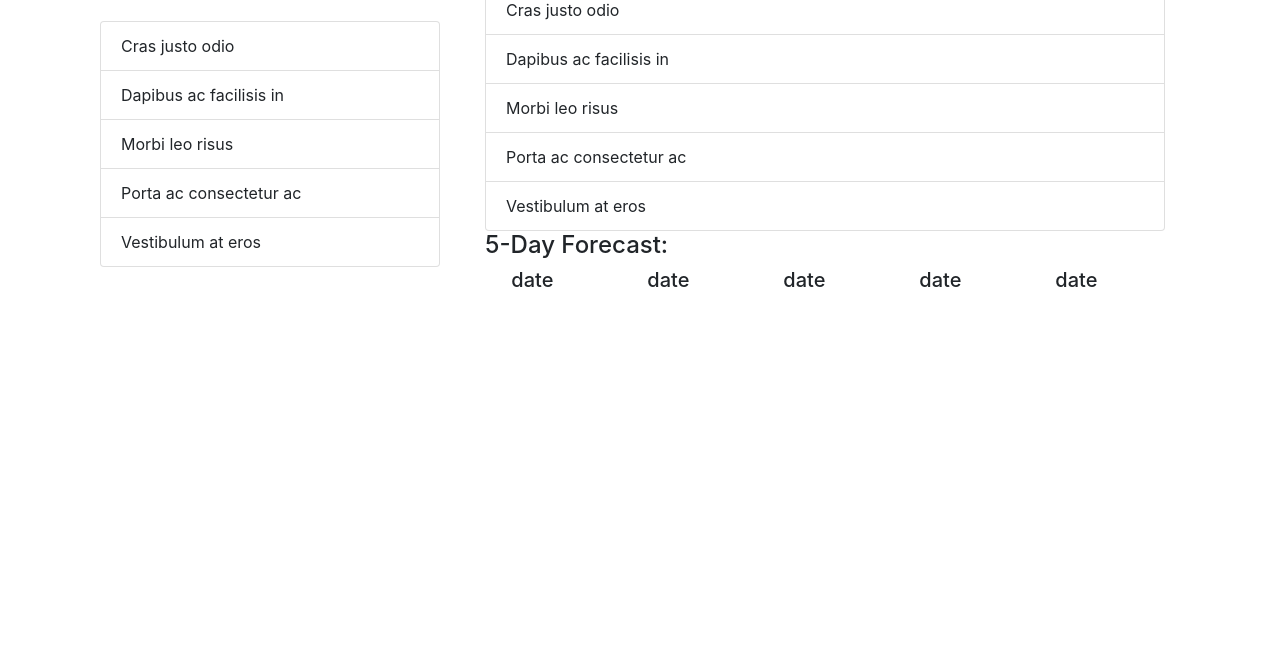
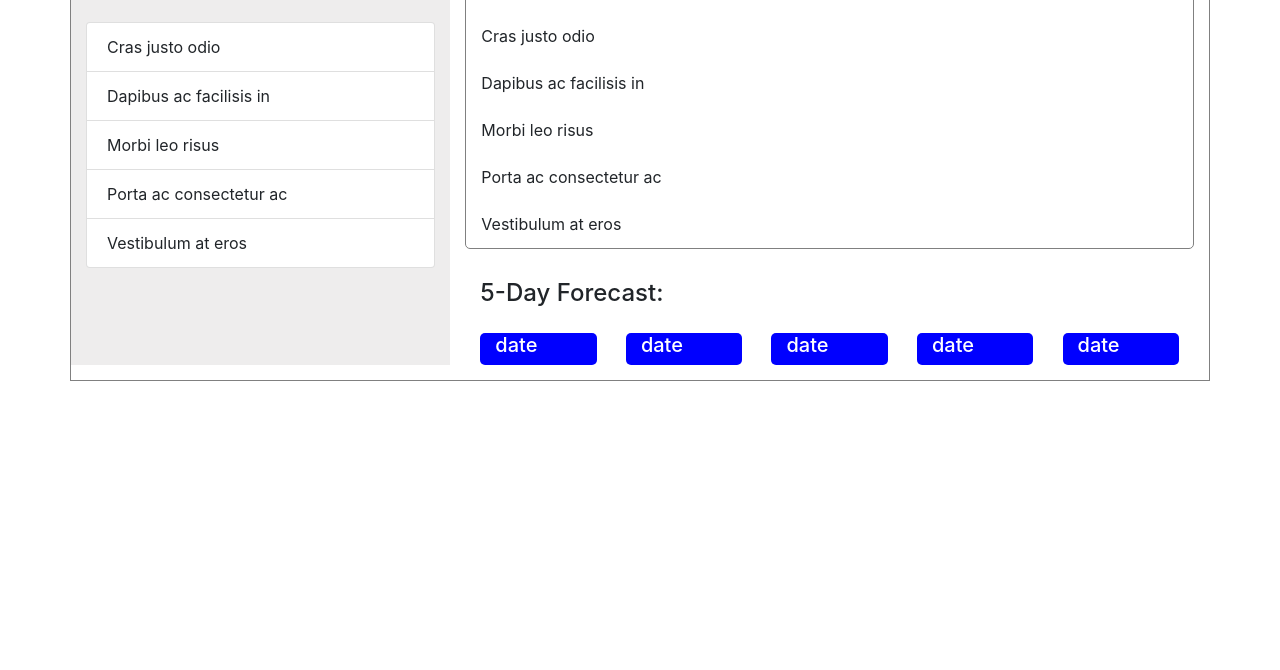
Before and after one commit to Ulysses212121/Weather-Dashboard, a plain HTML site: page index.html in a window 1280 px wide. Shown: the part 130-800 px from the top of the page. Drawn offline with nearby package versions, Linux system fonts and the light colour scheme.

Commit message:
CSS styling

```diff
--- a/assets/css/style.css
+++ b/assets/css/style.css
@@ -1,4 +1,10 @@
-
+.container {
+    border: 1px solid grey;
+    padding-right: 0;
+    padding-left: 0;
+    padding-bottom: 15px;
+    overflow: auto;
+}
 header {
     align-content: center;
     background-color: darkslategray;
@@ -10,14 +16,17 @@ h2 {
     color: white;
     text-align: center;
 }
-
+ h3 {
+     margin-top: 10px;
+ }
 .row {
     /* margin-left: 0;
     margin-right: 0; */
     margin: auto;
 }
 
-.forecastTable {
+.forecast {
+    margin-top: 25px;
 }
 
 .city-return {
@@ -30,3 +39,28 @@ h2 {
 .list-group {
     margin-top: 25px;
 }
+
+.city-results > .list-group-item {
+    border: none;
+    padding-left: 0;
+}
+
+.forecastResults {
+    Margin-top: 30px;
+}
+
+#city-info {
+    border: 1px solid gray;
+    margin-top: 15px;
+    border-radius: 5px;
+}
+
+.search {
+    background-color: rgb(238, 237, 237)
+}
+
+.forecastBox {
+    background-color: blue;
+    color: white;
+    border-radius: 5px;
+}
--- a/assets/js/script.js
+++ b/assets/js/script.js
@@ -10,7 +10,7 @@ $("#city-search").on("click", function() {
 
     $.ajax({
       url: queryURL,
-      method: "GET"
+      method: "GET",
     })
       .then(function(response) {
         console.log(response);
--- a/index.html
+++ b/index.html
@@ -19,7 +19,7 @@
             </header>
             <div class="main-content">
                 <div class="row">
-                    <div class="col-md-4">
+                    <div class="col-md-4 search">
                         <h5>Search for a City</h5>
 
                         <div class="input-group">
@@ -43,10 +43,10 @@
                     </div>
 
                     <div class="col-md-8">
-                        <div class="row">
+                        <div class="row" id="city-info">
                             <div class="col-12">
                                 <h3>Atlanta</h3>
-                                <ul class="list-group">
+                                <ul class="list-group city-results">
                                     <li class="list-group-item">Cras justo odio</li>
                                     <li class="list-group-item">Dapibus ac facilisis in</li>
                                     <li class="list-group-item">Morbi leo risus</li>
@@ -56,23 +56,23 @@
                             </div>
                         </div>
                         <div class="row">
-                            <div class="col-12">
+                            <div class="col-12 forecastResults">
                                 <h4>5-Day Forecast:</h4>
-                                <div class="row justify-content-around">
+                                <div class="row justify-content-between forecast">
 
-                                    <div class="col-2">
+                                    <div class="col-2 forecastBox">
                                         <h5>date</h5>
                                     </div>
-                                    <div class="col-2">
+                                    <div class="col-2 forecastBox">
                                         <h5>date</h5>
                                     </div>
-                                    <div class="col-2">
+                                    <div class="col-2 forecastBox">
                                         <h5>date</h5>
                                     </div>
-                                    <div class="col-2">
+                                    <div class="col-2 forecastBox">
                                         <h5>date</h5>
                                     </div>
-                                    <div class="col-2">
+                                    <div class="col-2 forecastBox">
                                         <h5>date</h5>
                                     </div>
                                 </div>
@@ -98,7 +98,8 @@
 
 
 
-    <script src="https://ajax.googleapis.com/ajax/libs/jquery/3.4.1/jquery.min.js"></script>
+    <script src="https://code.jquery.com/jquery.js"></script>
+    <script src="https://cdnjs.cloudflare.com/ajax/libs/twitter-bootstrap/4.0.0/js/bootstrap.bundle.min.js"></script>
     <script src="assets/js/script.js"></script>
     </body>
 
```
